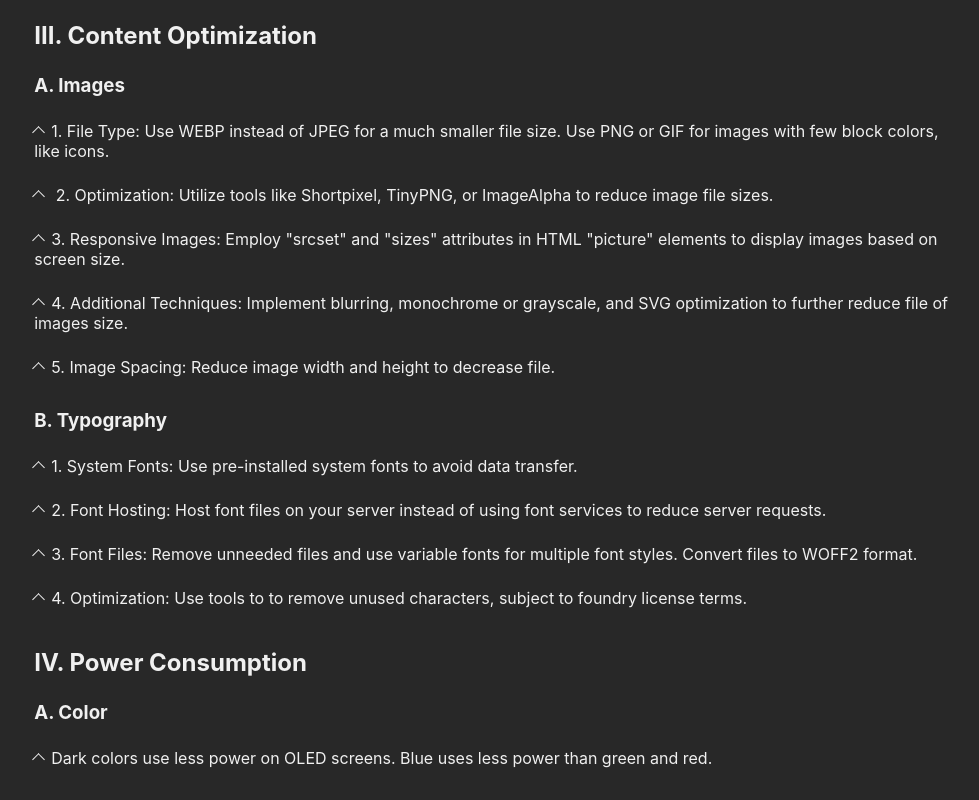
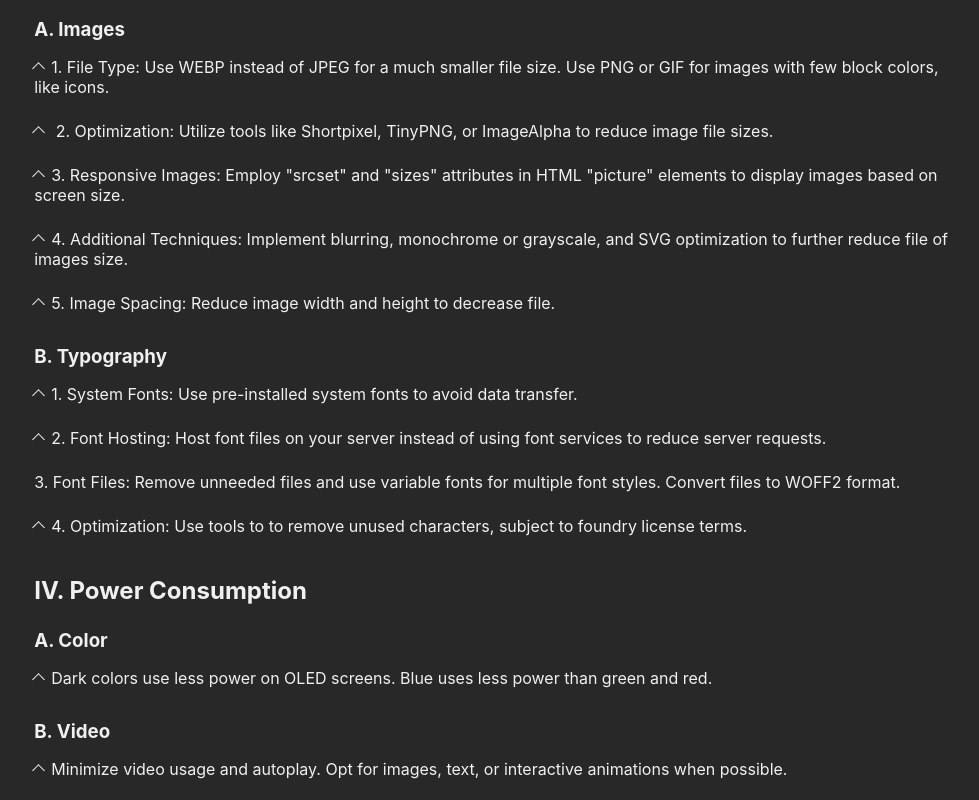
Before and after one commit to sivanmah/tv2-guidelines, a SvelteKit app: page / in a window 1280 px wide. Shown: the part 1000-1800 px from the top of the page, without its empty margins (241-1220 px from the left). Built offline with nearby package versions, Linux system fonts and the light colour scheme.

Commit message:
fixed inline p

```diff
--- a/src/routes/components/Guidelines/Guidelines.css
+++ b/src/routes/components/Guidelines/Guidelines.css
@@ -40,8 +40,7 @@ h3 {
 
 h3 ~ p {
 	cursor: pointer;
-	margin-bottom: 0.5rem;
-	display: inline-block;
+	padding-bottom: 0.5rem;
 	margin-right: 3rem;
 }
 
--- a/src/routes/components/Guidelines/Guidelines.svelte
+++ b/src/routes/components/Guidelines/Guidelines.svelte
@@ -233,13 +233,10 @@
 		</p>
 	</div>
 
-	<p on:click={() => toggleSection(13)} class:active={activeSections.includes(13)}>
-		<span class={activeSections.includes(13) ? 'arrow down' : 'arrow up'} />3. Font Files: Remove
-		unneeded files and use variable fonts for multiple font styles. Convert files to WOFF2 format.
+	<p>
+		3. Font Files: Remove unneeded files and use variable fonts for multiple font styles. Convert
+		files to WOFF2 format.
 	</p>
-	<div class={activeSections.includes(13) ? 'info' : 'hidden'}>
-		In-depth explanation and examples for section I.A. Benchmark...
-	</div>
 
 	<p on:click={() => toggleSection(14)} class:active={activeSections.includes(14)}>
 		<span class={activeSections.includes(14) ? 'arrow down' : 'arrow up'} />4. Optimization: Use
@@ -275,7 +272,7 @@
 	<h3 id="video">B. Video</h3>
 	<p on:click={() => toggleSection(16)} class:active={activeSections.includes(16)}>
 		<span class={activeSections.includes(16) ? 'arrow down' : 'arrow up'} />Minimize video usage and
-		autoplay. Opt for images, text, or interactive CSS animations when possible.
+		autoplay. Opt for images, text, or interactive animations when possible.
 	</p>
 	<div class={activeSections.includes(16) ? 'info' : 'hidden'}>
 		<p>
```
